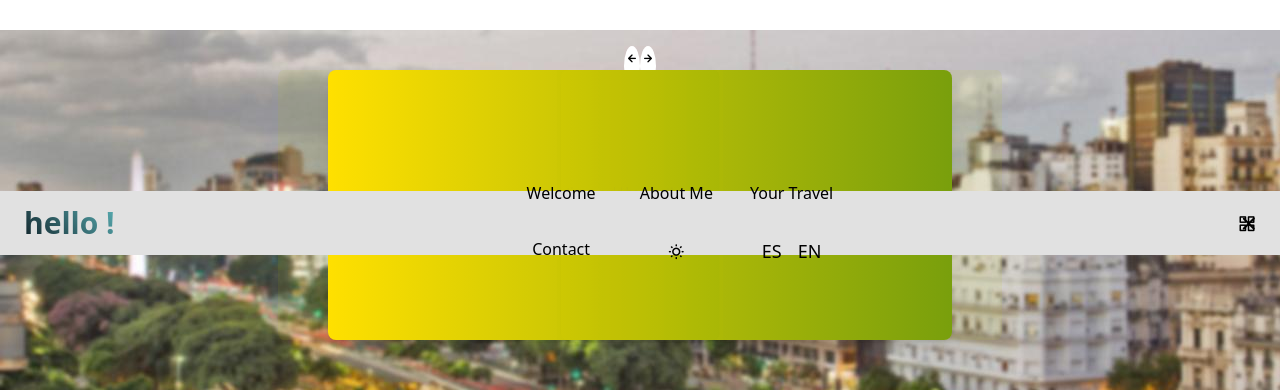
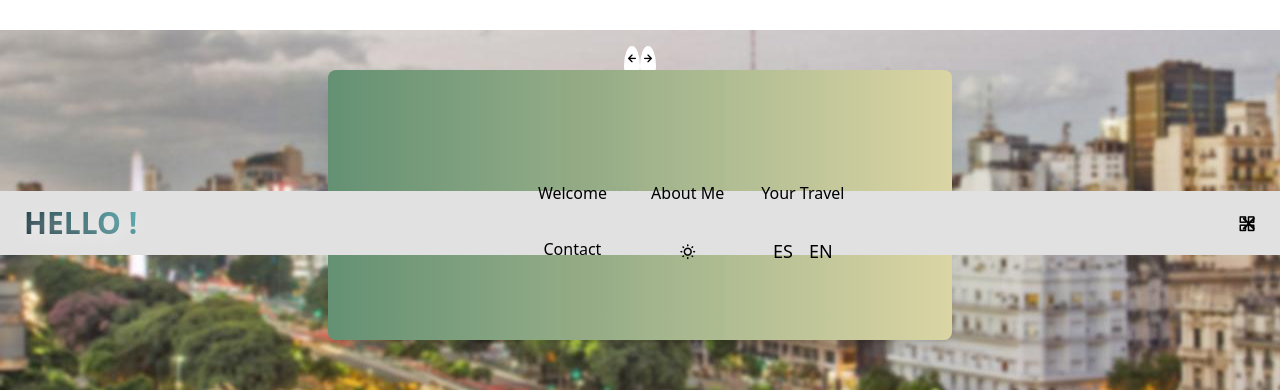
Before and after one commit to RodrigoIvanGonzalez/DriverWeb, a React (Vite) app: page / in a window 1280 px wide. Shown: the part 545-935 px from the top of the page. Built offline with nearby package versions, Linux system fonts and the light colour scheme; a web font is replaced by a local one.

Commit message:
feature cambios de estilos

```diff
--- a/src/components/Header.jsx
+++ b/src/components/Header.jsx
@@ -34,7 +34,7 @@ const Header = () =>{
     return (
         <header className='top-auto bottom-0  w-screen dark:bg-gray-800 ' id='home'>
             <nav className="fixed flex justify-between items-center gap-4 bottom-0 h-[4rem] p-6 w-screen bg-[#e1e1e1] dark:bg-[#475569] z-50 ">
-                <a href="index.html" className=""><span className="  font-bold  bg-clip-text text-transparent bg-Gradient-Title text-3xl  "> {t('hello')} </span></a>
+                <a href="index.html" className=""><span className="  font-bold  bg-clip-text text-transparent bg-Gradient-Title text-3xl dark:bg-cardGradient " style={{ textShadow: '0 4px 15px rgba(255, 255, 255, 0.5)'}}> {t('hello')} </span></a>
 
                 <div className={Toggle ? 'nav-menu show-menu dark:bg-Gradient-show-menu dark:shadow-3da' : 'nav-menu'}>
                     <ul className="grid grid-cols-3 gap-8 ">
--- a/src/i18n.js
+++ b/src/i18n.js
@@ -14,7 +14,7 @@ i18n.use(LanguageDetector)
     resources: {
         en: {
             translation: {
-                hello : "hello !",
+                hello : "HELLO !",
                 welcome:" Welcome on board !",
                 welcomeIcon: "Welcome",
                 aboutIcon: "About Me",
@@ -51,7 +51,7 @@ i18n.use(LanguageDetector)
         },
         es:{
             translation:{
-                hello : "hola !",
+                hello : "HOLA !",
                 welcome:"Bienvenido a bordo !",
                 welcomeIcon: "Bienvenido",
                 aboutIcon: "Sobre Mi",
--- a/tailwind.config.js
+++ b/tailwind.config.js
@@ -40,7 +40,7 @@ export default {
         'Gradient-show-menu' : 'radial-gradient(circle at bottom, #475569,#8596ab )',
         'Gradient-Title' : 'linear-gradient(45deg, #0F2027, #5bb2b7)',
         'about' : 'linear-gradient(to top, #d2cac8, #5c633c)',
-        'cardGradient': 'linear-gradient(to right, #ffe000, #799f0c)'
+        'cardGradient': 'linear-gradient(to right, #649173, #dbd5a4)'
       },
       spacing:{
         'calc-left' : 'calc(50% - 110px)'
```
Also changed, not shown: src/index.css (+0 -69 lines).
